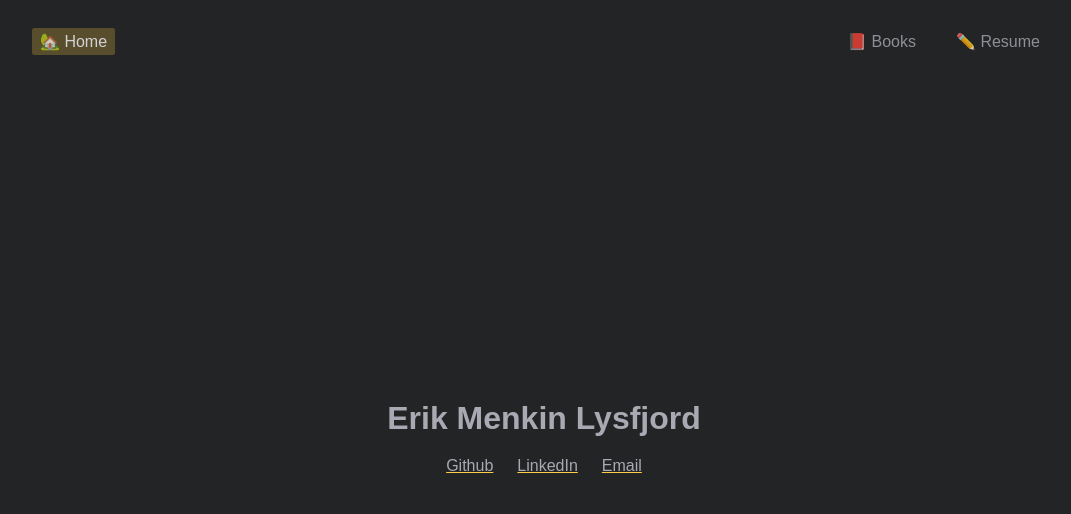
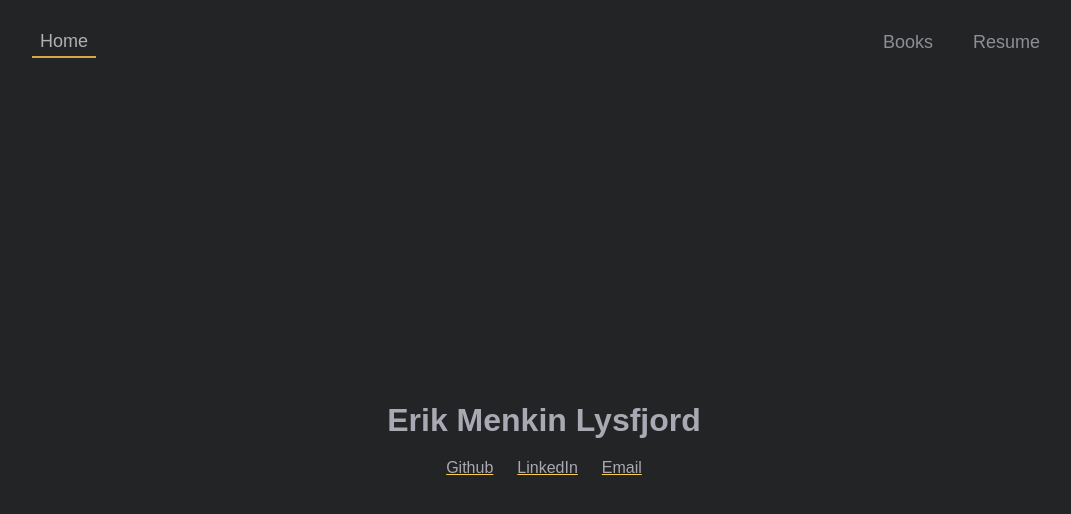
Before and after one commit to ErikMLysfjord/lysfjord.no, a SvelteKit app: page / in a window 1280 px wide. Shown: the top 514 px of the page, without its empty margins (96-1167 px from the left). Built offline with nearby package versions, Linux system fonts and the light colour scheme.

Commit message:
feat: improve navbar links

```diff
--- a/src/routes/Nav.svelte
+++ b/src/routes/Nav.svelte
@@ -5,19 +5,19 @@
 <nav class="navbar">
 	<div class:active={$page.url.pathname == '/'}>
 		<a class:active-link={$page.url.pathname == '/'} href="/"
-			>🏡<span class="removable-text">{' Home'}</span></a
+			><span class="removable-text">{'Home'}</span></a
 		>
 	</div>
 	<div class="links-right">
 		<div class:active={$page.url.pathname == '/books'}>
 			<a class:active-link={$page.url.pathname == '/books'} href="/books"
-				>📕<span class="removable-text">{' Books'}</span></a
+				><span class="removable-text">{'Books'}</span></a
 			>
 		</div>
 		<!-- <a href="/contact">Contact</a> -->
 		<div class:active={$page.url.pathname == '/resume'}>
 			<a class:active-link={$page.url.pathname == '/resume'} href="/resume"
-				>✏️<span class="removable-text">{' Resume'}</span></a
+				><span class="removable-text">{'Resume'}</span></a
 			>
 		</div>
 	</div>
@@ -38,19 +38,21 @@
 		opacity: 0.8;
 		color: #a9a9b3;
 		position: sticky;
+		font-size: 18px;
 	}
 
 	.navbar div {
 		padding: 0.25rem 0.5rem;
-		border-radius: 2.5px;
 	}
 
 	.active {
-		background: rgb(255, 204, 72, 0.3);
+		border-bottom: 2px solid #ffcc48;
+		padding-bottom: 3px;
 	}
 
 	.active-link {
 		color: white;
+		opacity: 0.8;
 	}
 
 	.links-right {
@@ -60,7 +62,8 @@
 
 	a:focus {
 		outline: 2px solid #ffcc48;
-		border-radius: 2px;
+		border-radius: 1px;
+		outline-offset: 6px;
 	}
 
 	@media (max-width: 600px) {
```
